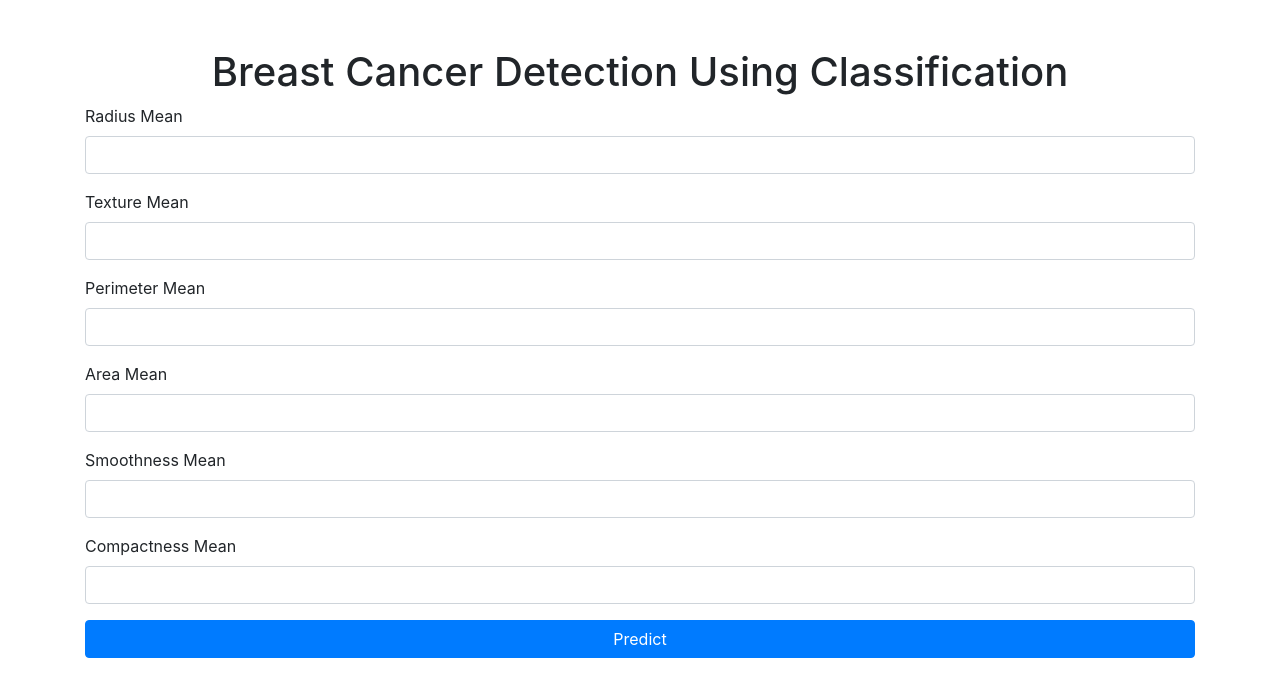
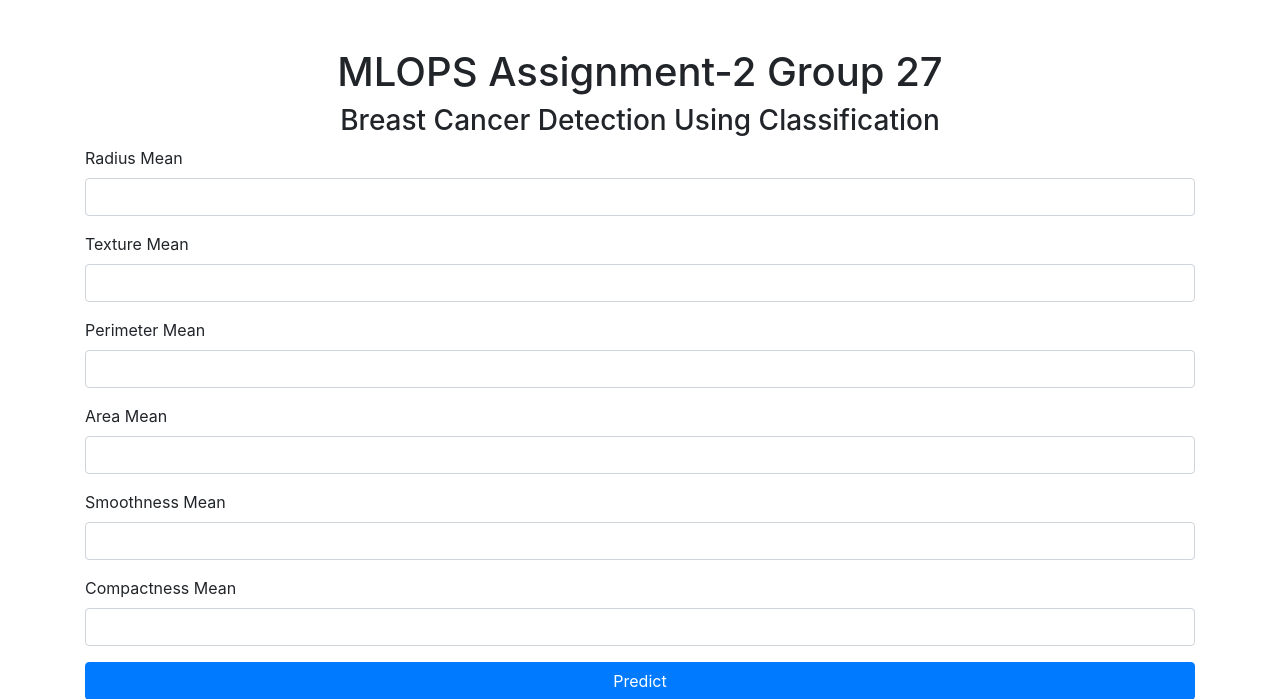
Before and after one commit to PurushothamKilari/Breast-cancer-prediction-Logistic-Reg, a Flask app: page / in a window 1280 px wide. Shown: the top 699 px of the page. Run offline with Flask 3, Linux system fonts and the light colour scheme; parts of the project's set-up code (start-up, migrations or seed data) failed here and were passed over; some libraries are stand-ins or nearby versions.

Commit message:
changing the headlines by group name
Signed-off-by: Purushotham chowdary  <88702162+PurushothamKilari@users.noreply.github.com>

```diff
--- a/templates/index.html
+++ b/templates/index.html
@@ -8,7 +8,8 @@
 </head>
 <body>
     <div class="container mt-5">
-        <h1 class="text-center">Breast Cancer Detection Using Classification</h1>
+        <h1 class="text-center">MLOPS Assignment-2 Group 27</h1>
+        <h3 class="text-center">Breast Cancer Detection Using Classification</h3>
         <form method="POST" action="/">
             <div class="form-group">
                 <label for="radius_mean">Radius Mean</label>
```
